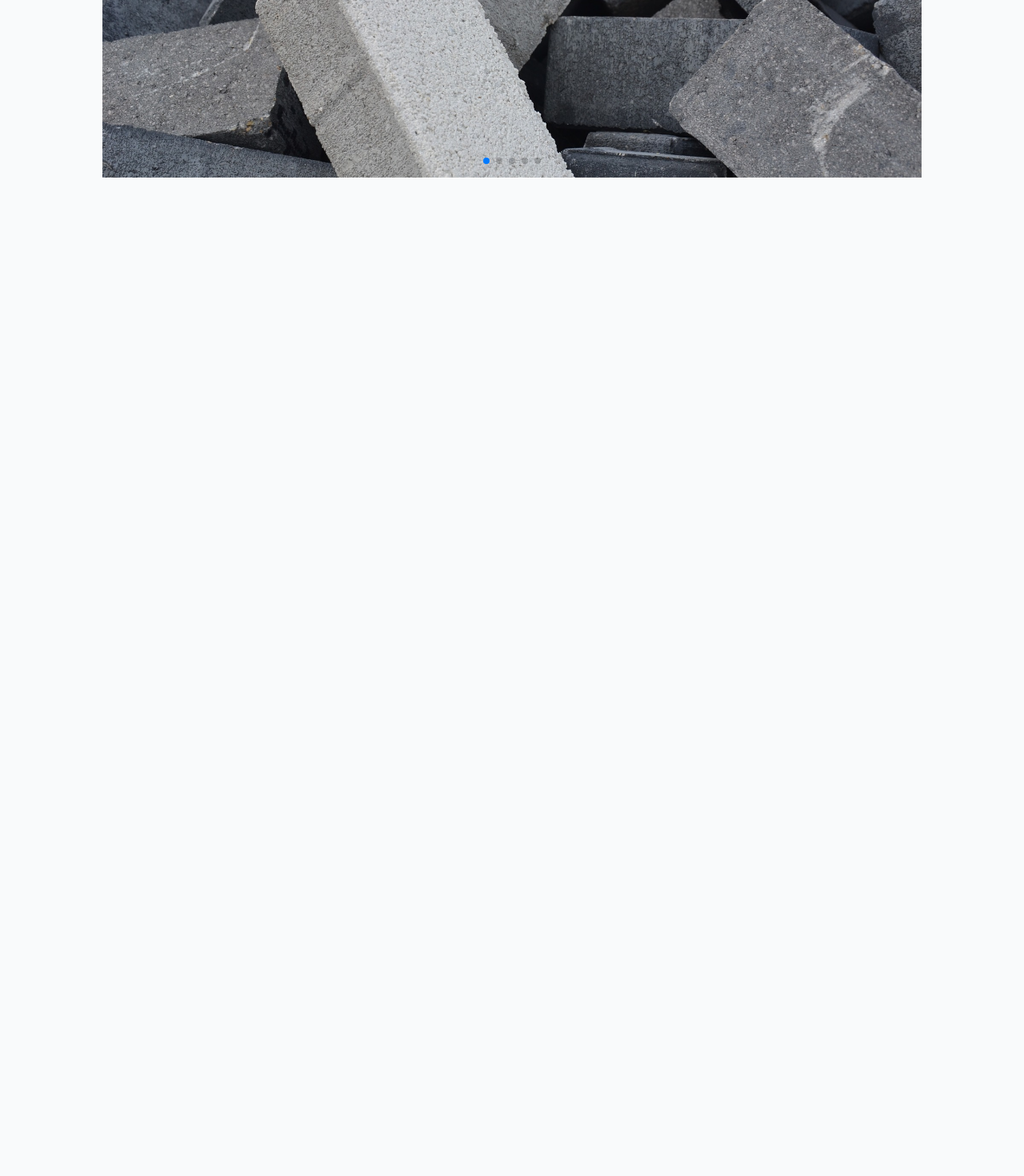
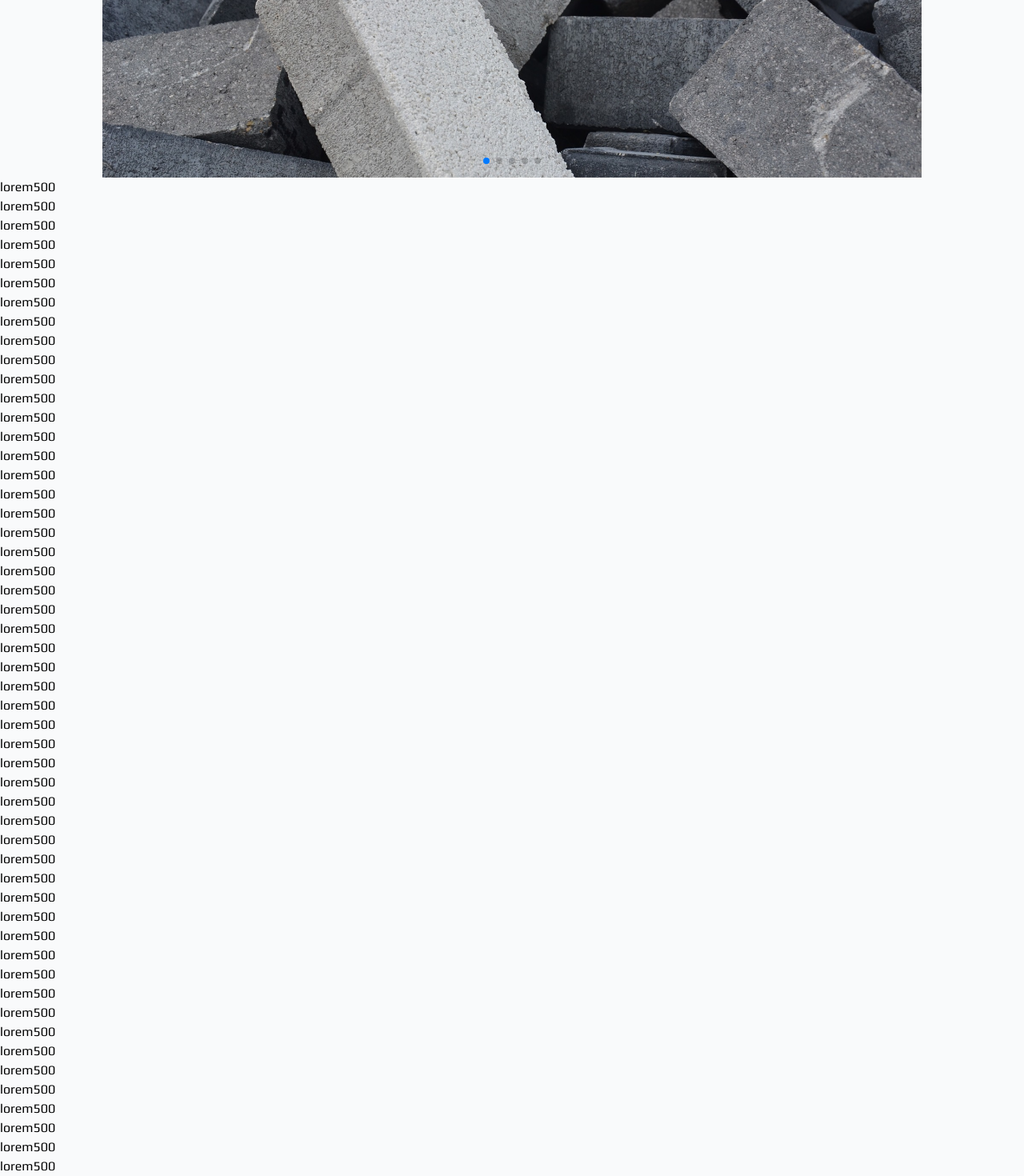
Before and after one commit to ahmadabdulkadir245/Aerosmart-test, a Next.js app: page / in a window 1280 px wide. Shown: the part 210-1680 px from the top of the page at 80% size. Before the commit the page ends 800 px from the top, so only its background shows below. Built offline with nearby package versions, Linux system fonts and the light colour scheme; grey boxes are pictures that could not be loaded; a web font is replaced by a local one.

Commit message:
navigation bug fixed

```diff
--- a/components/SideBar.js
+++ b/components/SideBar.js
@@ -10,19 +10,17 @@ function SideBar({ openSideBar, showSearch }) {
     router.push("/login");
   };
   return (
-    <div className='text-[#0e1318]  capitalize font-lg  '>
+    <>
       {!openSideBar ? (
-        <div className={`lg:hidden fixed top-0 left-0  w-full lg:w-1/3 bg-gray-50 h-screen    transition-transform duration-700 ease-in-out translate-y-full z-50 ${showSearch ? 'mt-[120px]' : 'mt-[60px]'} overflow-y-scroll pb-12`}>
-          {/* <SidebarListItem Icon={AiOutlineShop} title={"orders"} /> */}
+        <div className={`lg:hidden fixed top-0 left-0 w-full h-screen  bg-gray-50     transition-transform duration-700 ease-in-out translate-y-full  ${showSearch ? 'mt-[120px]' : 'mt-[60px] '} z-50` }>
          <SideBarLinks/>
-
         </div>
       ) : (
-        <div className={`lg:hidden fixed top-0 left-0  w-full lg:w-1/3 bg-gray-50 h-screen transition-transform duration-700 ease-in-out translate-y-0 z-50 ${showSearch ? 'mt-[120px]' : 'mt-[60px] '} ${showSearch ? 'mb-[120px]' : 'mb-[60px] '} overflow-y-scroll  pb-14`}>
+        <div className={`lg:hidden fixed top-0 left-0 w-full ${showSearch ? 'h-[85vh]' : 'h-[92vh]'}  bg-gray-50 transition-transform duration-700 ease-in-out translate-y-0  z-50 ${showSearch ? 'mt-[120px]' : 'mt-[60px]'}`}>
          <SideBarLinks/>
         </div>
       )}
-    </div>
+    </>
   );
 }
 
--- a/components/SideBarLinks.js
+++ b/components/SideBarLinks.js
@@ -8,7 +8,7 @@ import { MdConstruction } from 'react-icons/md'
 
 function SideBarLinks() {
   return (
-    <div className='py-1 px-[10px] text-gray-500 capitalize text-md pb-10'>
+    <div className='px-[10px] py-1 pb-8 text-gray-500 capitalize text-md h-full overflow-y-scroll'>
         <div className='flex justify-between '>
             <button className='rounded-md border-2 border-gray-400 py-2 w-[47%]  '>Login</button>
             <button className='rounded-md border-2 border-gray-400 py-2 w-[47%]  '>Sign Up</button>
--- a/pages/cart.js
+++ b/pages/cart.js
@@ -1,4 +1,3 @@
-import React from 'react'
 
 function Cart() {
   return (
--- a/pages/index.js
+++ b/pages/index.js
@@ -20,6 +20,58 @@ export default function Home() {
 
     <main>
      <Banner/>
+     <p>lorem500</p>
+     <p>lorem500</p>
+     <p>lorem500</p>
+     <p>lorem500</p>
+     <p>lorem500</p>
+     <p>lorem500</p>
+     <p>lorem500</p>
+     <p>lorem500</p>
+     <p>lorem500</p>
+     <p>lorem500</p>
+     <p>lorem500</p>
+     <p>lorem500</p>
+     <p>lorem500</p>
+     <p>lorem500</p>
+     <p>lorem500</p>
+     <p>lorem500</p>
+     <p>lorem500</p>
+     <p>lorem500</p>
+     <p>lorem500</p>
+     <p>lorem500</p>
+     <p>lorem500</p>
+     <p>lorem500</p>
+     <p>lorem500</p>
+     <p>lorem500</p>
+     <p>lorem500</p>
+     <p>lorem500</p>
+     <p>lorem500</p>
+     <p>lorem500</p>
+     <p>lorem500</p>
+     <p>lorem500</p>
+     <p>lorem500</p>
+     <p>lorem500</p>
+     <p>lorem500</p>
+     <p>lorem500</p>
+     <p>lorem500</p>
+     <p>lorem500</p>
+     <p>lorem500</p>
+     <p>lorem500</p>
+     <p>lorem500</p>
+     <p>lorem500</p>
+     <p>lorem500</p>
+     <p>lorem500</p>
+     <p>lorem500</p>
+     <p>lorem500</p>
+     <p>lorem500</p>
+     <p>lorem500</p>
+     <p>lorem500</p>
+     <p>lorem500</p>
+     <p>lorem500</p>
+     <p>lorem500</p>
+     <p>lorem500</p>
+     <p>lorem500</p>
      </main>
     </div>
 
```
